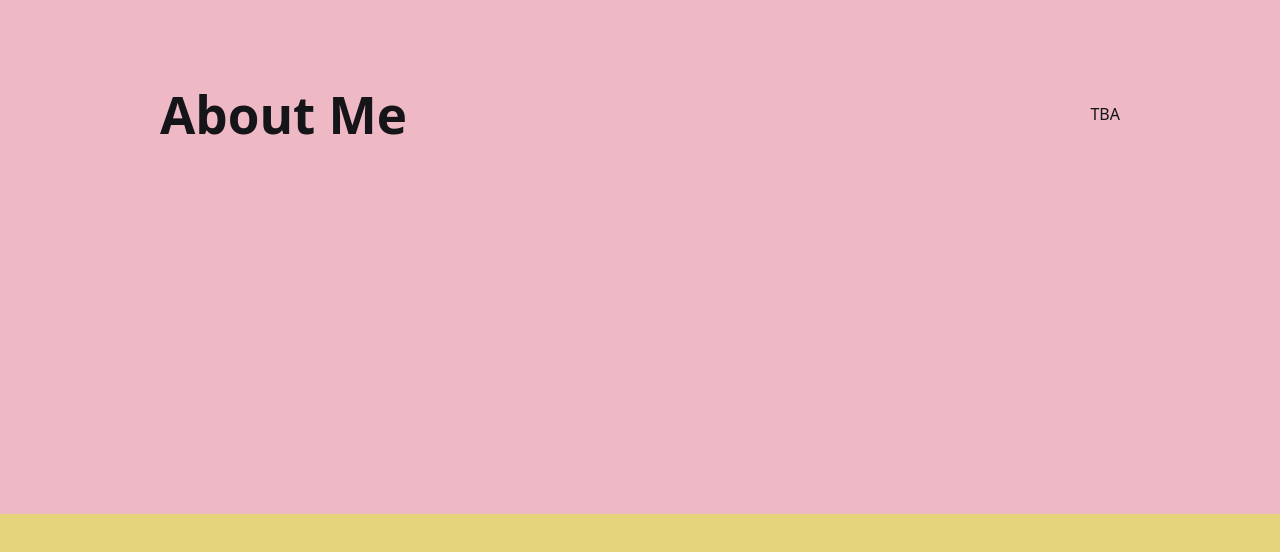
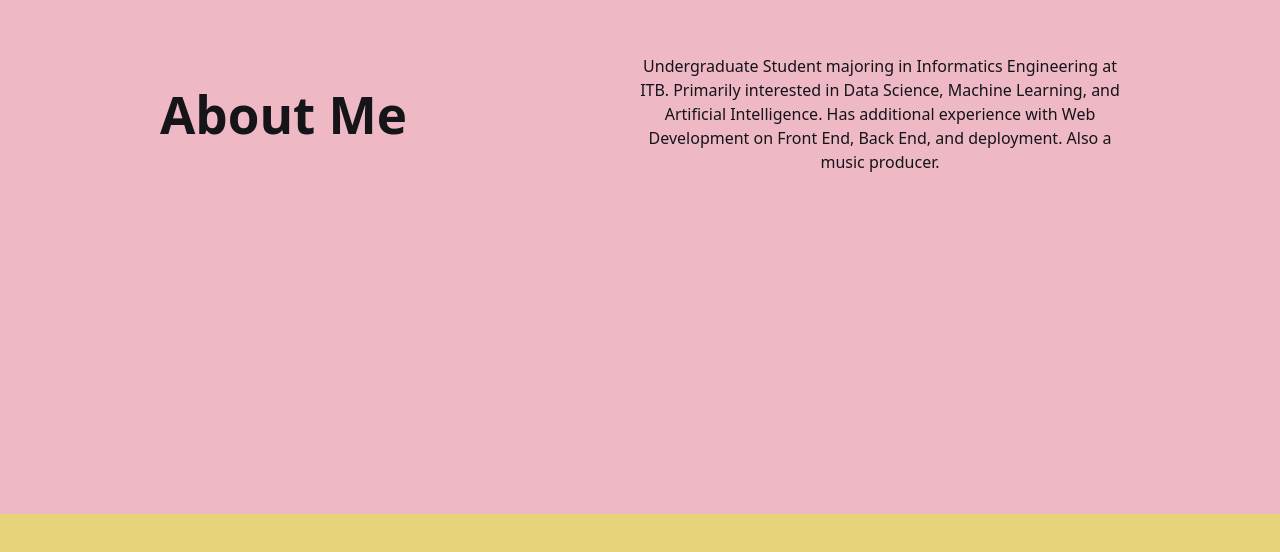
Before and after one commit to kirisame-ame/Day1-Training-ARC-13523006, a React (Vite) app: page / in a window 1280 px wide. Shown: the part 1086-1638 px from the top of the page. Built offline with nearby package versions, Linux system fonts and the light colour scheme.

Commit message:
feat: About Me

```diff
--- a/public/locales/en/translation.json
+++ b/public/locales/en/translation.json
@@ -4,6 +4,7 @@
   "select_lang": "Select Language",
   "music_producer": "Music Producer",
   "about_title": "About Me",
+  "about_description": "Undergraduate Student majoring in Informatics Engineering at ITB. Primarily interested in Data Science, Machine Learning, and Artificial Intelligence. Has additional experience with Web Development on Front End, Back End, and deployment. Also a music producer.",
   "experience_title": "Experience",
   "projects_title": "Projects"
 }
--- a/public/locales/ja/translation.json
+++ b/public/locales/ja/translation.json
@@ -4,6 +4,7 @@
   "select_lang": "言語を選択",
   "music_producer": "ボカロP",
   "about_title": "自己紹介",
+  "about_description": "バンドン工業大学「ITB」で情報工学を専攻する学部生。データサイエンス(DS)、機械学習(ML)、人工知能(AI)に興味がある。ウェブ開発の経験もある。ボカロPでもある。",
   "experience_title": "経験",
   "projects_title": "プロジェクト"
 }
--- a/src/components/SideBar.tsx
+++ b/src/components/SideBar.tsx
@@ -1,3 +1,3 @@
 export default function SideBar() {
-  return <div className="sticky flex flex-col items-start"></div>;
+  return <div className="fixed flex flex-col items-start"></div>;
 }
--- a/src/sections/Intro.tsx
+++ b/src/sections/Intro.tsx
@@ -9,11 +9,11 @@ export default function Intro() {
       className="relative flex h-screen w-full flex-col items-center justify-center bg-x-bocchi"
     >
       <div className="flex h-full w-3/4 flex-col items-center md:flex-row md:justify-between">
-        <div className="flex">
+        <div className="flex md:w-1/2">
           <h1 className="text-4xl font-bold">{t("about_title")}</h1>
         </div>
-        <div className="flex flex-col">
-          <p className="">TBA</p>
+        <div className="flex flex-col justify-center md:w-1/2">
+          <p className="">{t("about_description")}</p>
         </div>
       </div>
       <div
```
